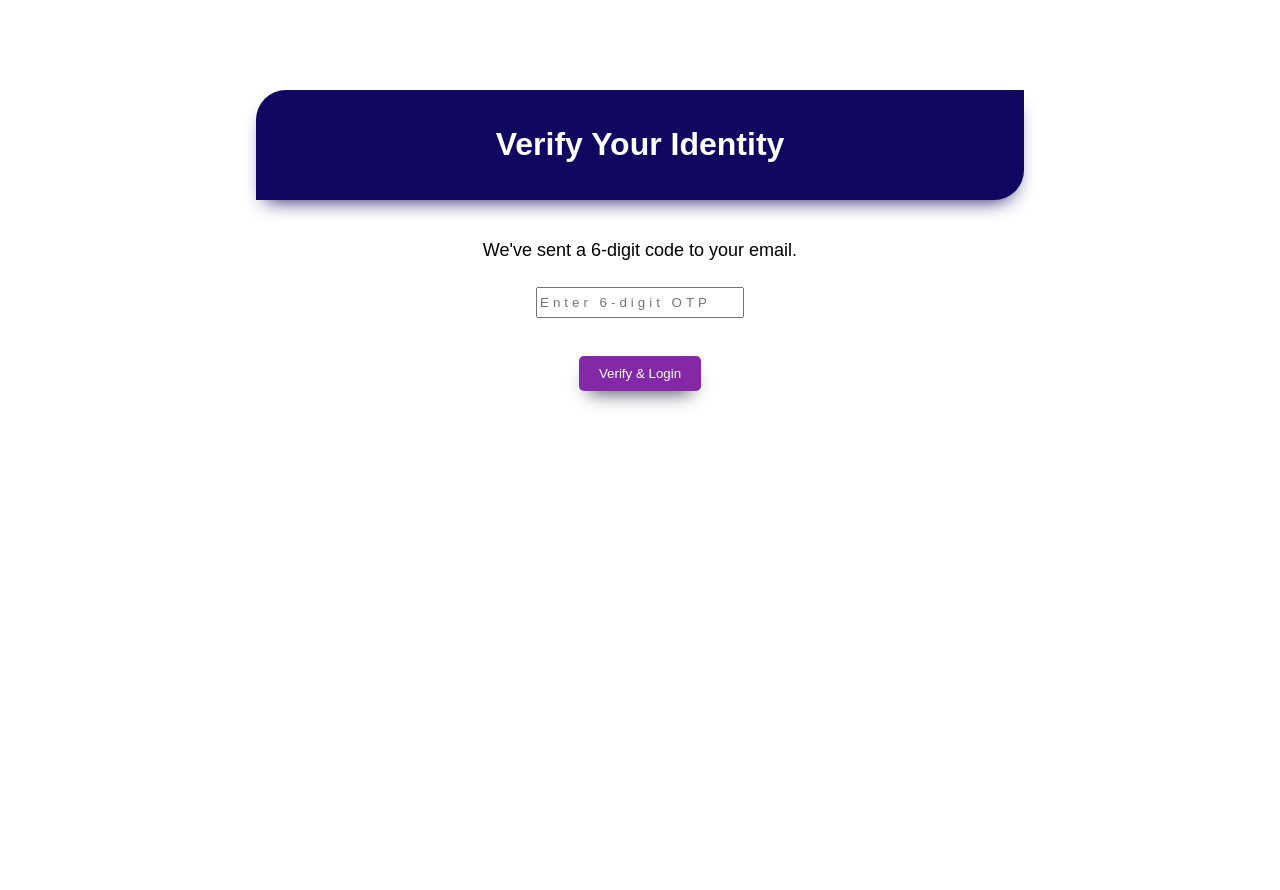
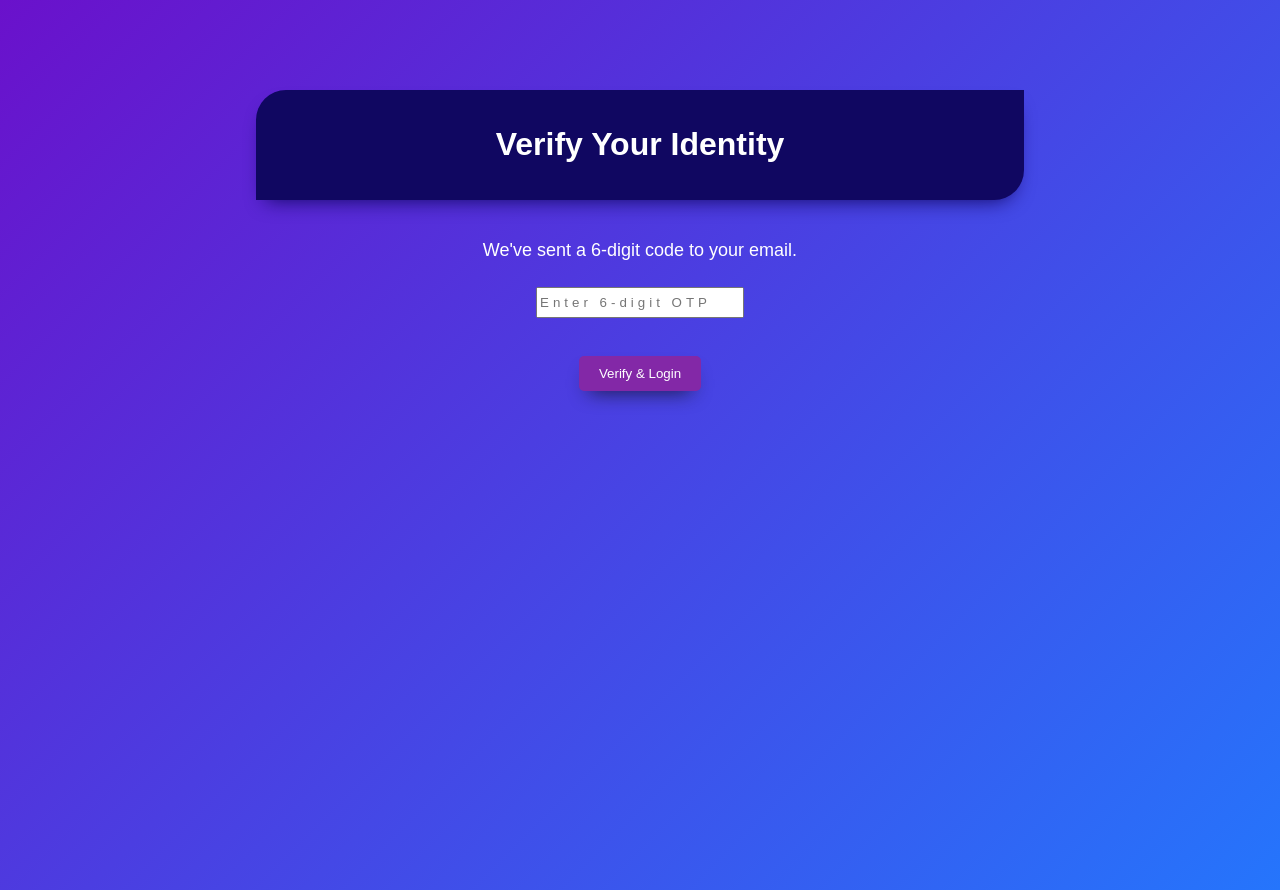
Before and after one commit to lazyskiddie/account_auth, a Django app: page /verify/ in a window 1280 px wide. Before the commit the page ends 407 px from the top, so only its background shows below. Run offline with Django 5.2, Linux system fonts and the light colour scheme.

Commit message:
final verify page

```diff
--- a/templates/accounts/verify.html
+++ b/templates/accounts/verify.html
@@ -9,6 +9,8 @@
                 text-align: center;
                 font-size: medium;
                 align-items: center;
+                background: linear-gradient(135deg, #6a11cb, #2575fc);
+                min-height: 100vh;
             }
 
             .header {
@@ -27,6 +29,7 @@
             .item {
                 font-size: large;
                 margin-top: 40px;
+                color: white;
             }
             .item2 button {
                 margin-top: 20px;
```
